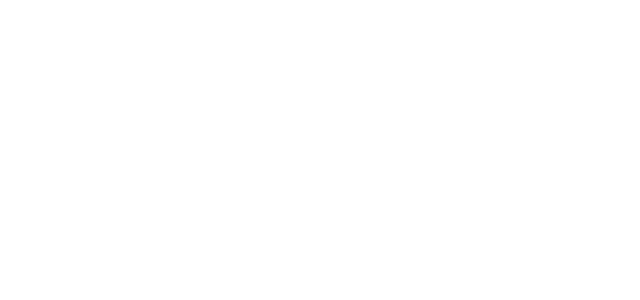
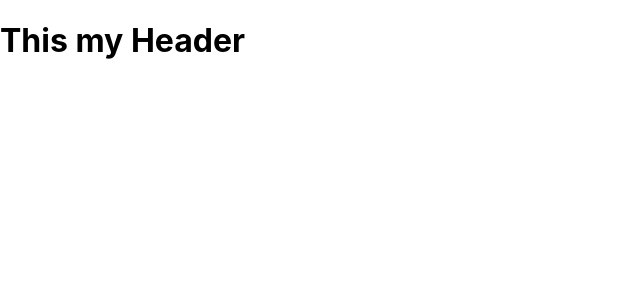
Before and after one commit to gabrielmussafiri/myjournal, a React (Create React App) app: page / in a window 1280 px wide. Shown: the top 300 px of the page, without its empty margins (0-640 px from the left). Built offline with nearby package versions, Linux system fonts and the light colour scheme.

Commit message:
header component

```diff
--- a/src/App.js
+++ b/src/App.js
@@ -1,7 +1,12 @@
 import "./App.css";
+import Header from "./Components/Header";
 
 function App() {
-  return <></>;
+  return (
+    <div>
+      <Header />
+    </div>
+  );
 }
 
 export default App;
--- a/src/Components/Header.js
+++ b/src/Components/Header.js
@@ -1,8 +1,8 @@
-function Header(){
-    return(
-        <div>
-
-        </div>
-    )
-};
-export default Header
+function Header() {
+  return (
+    <div>
+      <h1> This my Header</h1>
+    </div>
+  );
+}
+export default Header;
```
